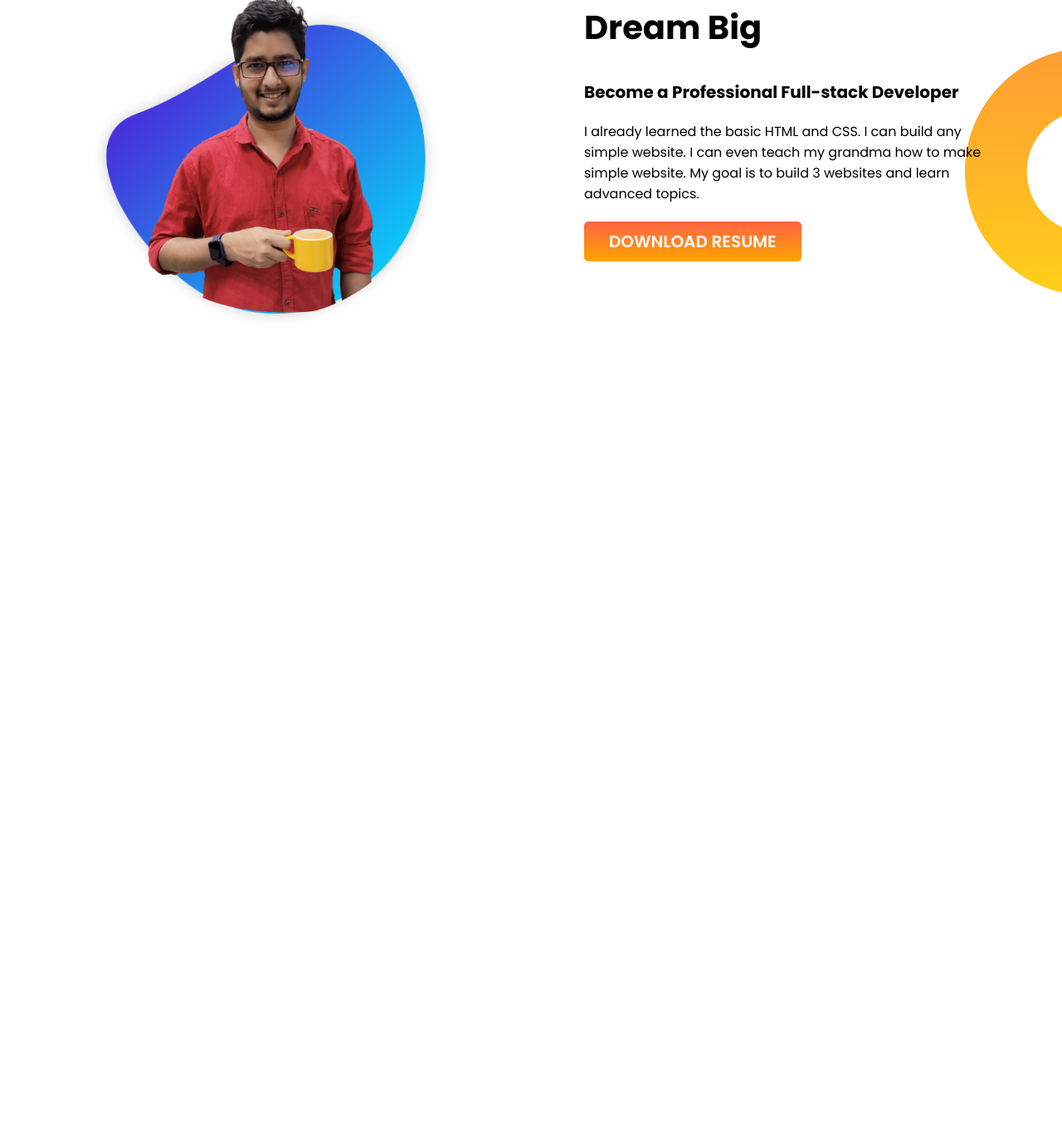
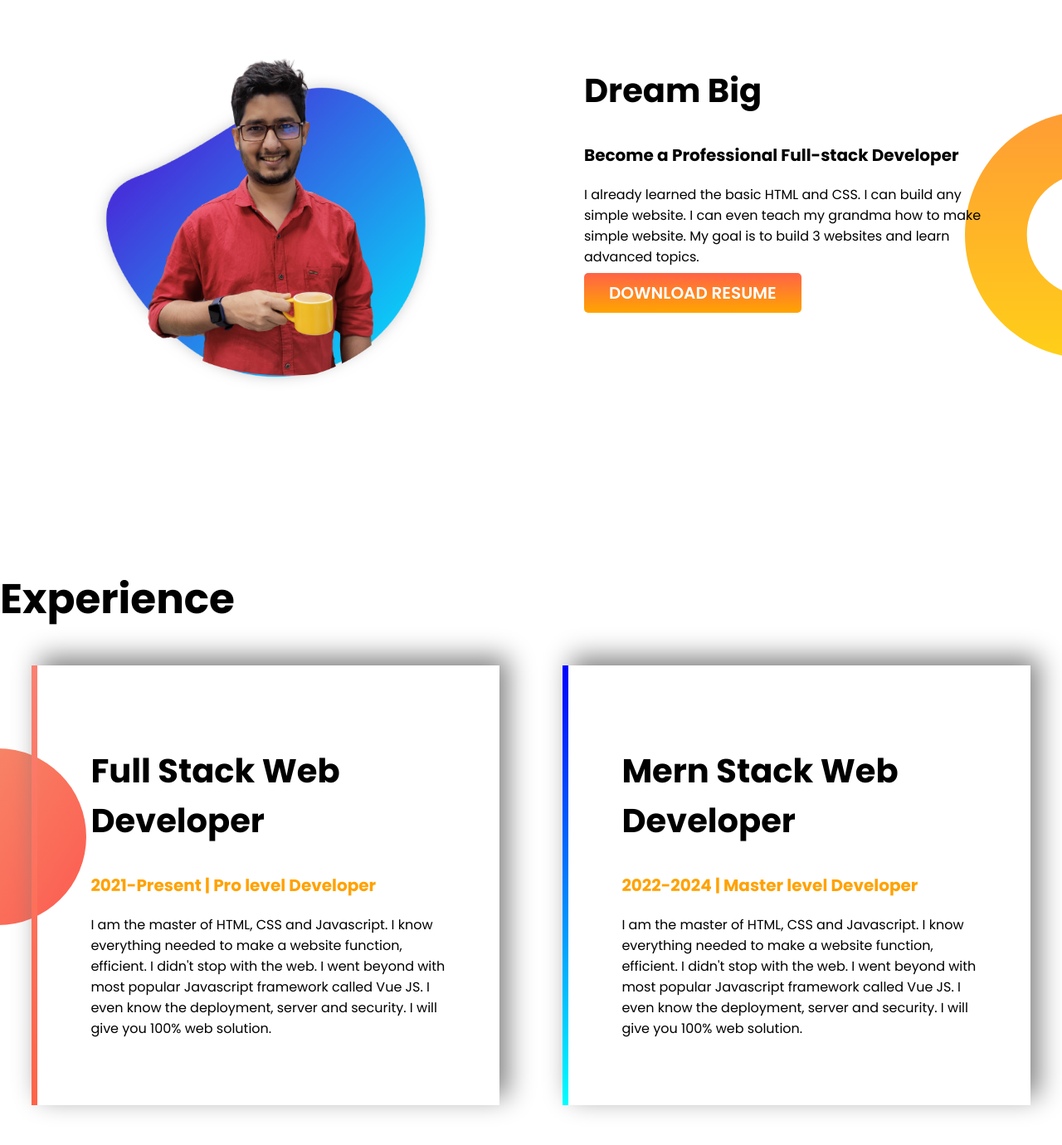
Before and after one commit to ahmmedrasel-dev/developer-portfolio, a plain HTML site: page index.html in a window 1280 px wide. Shown: the part 792-2172 px from the top of the page at 83% size. Before the commit the page ends 1311 px from the top, so only its background shows below. Drawn offline with Linux system fonts and the light colour scheme.

Commit message:
experience section

```diff
--- a/css/style.css
+++ b/css/style.css
@@ -23,12 +23,12 @@ h1 {
   margin-top: 100px;
 }
 
-.half-width p {
-  margin-bottom: 30px;
+.half-width a {
+  margin-top: 30px;
 }
 
 section {
-  margin-bottom: 10px;
+  margin-bottom: 100px;
 }
 
 #home {
@@ -62,3 +62,27 @@ h3 {
 .half-width img {
   width: 100%;
 }
+
+#experience {
+  background-image: url(../images/exp-bg.png);
+  background-repeat: no-repeat;
+  background-position: left;
+}
+
+.experience-content {
+  width: 40%;
+  margin-left: 3%;
+  margin-right: 3%;
+  box-shadow: 10px -10px 30px grey;
+}
+
+.full-stack {
+  border-left: 7px solid;
+  border-image: linear-gradient(salmon, tomato);
+  border-image-slice: 1;
+}
+.mern-stack {
+  border-left: 7px solid;
+  border-image: linear-gradient(blue, cyan);
+  border-image-slice: 1;
+}
--- a/index.html
+++ b/index.html
@@ -45,6 +45,29 @@
       </div>
     </div>
   </section>
+
+  <section id="experience">
+    <h1>Experience</h1>
+    <div class="flex-container">
+      <div class="half-width experience-content full-stack">
+        <h2>Full Stack Web Developer</h2>
+        <h3 class="orang-color">2021-Present | Pro level Developer</h3>
+        <p>I am the master of HTML, CSS and Javascript. I know everything needed to make a website function, efficient.
+          I
+          didn't stop with the web. I went beyond with most popular Javascript framework called Vue JS. I even know the
+          deployment, server and security. I will give you 100% web solution.</p>
+      </div>
+
+      <div class="half-width experience-content mern-stack">
+        <h2>Mern Stack Web Developer</h2>
+        <h3 class="orang-color">2022-2024 | Master level Developer</h3>
+        <p>I am the master of HTML, CSS and Javascript. I know everything needed to make a website function, efficient.
+          I
+          didn't stop with the web. I went beyond with most popular Javascript framework called Vue JS. I even know the
+          deployment, server and security. I will give you 100% web solution.</p>
+      </div>
+    </div>
+  </section>
 </body>
 
 </html>
```
